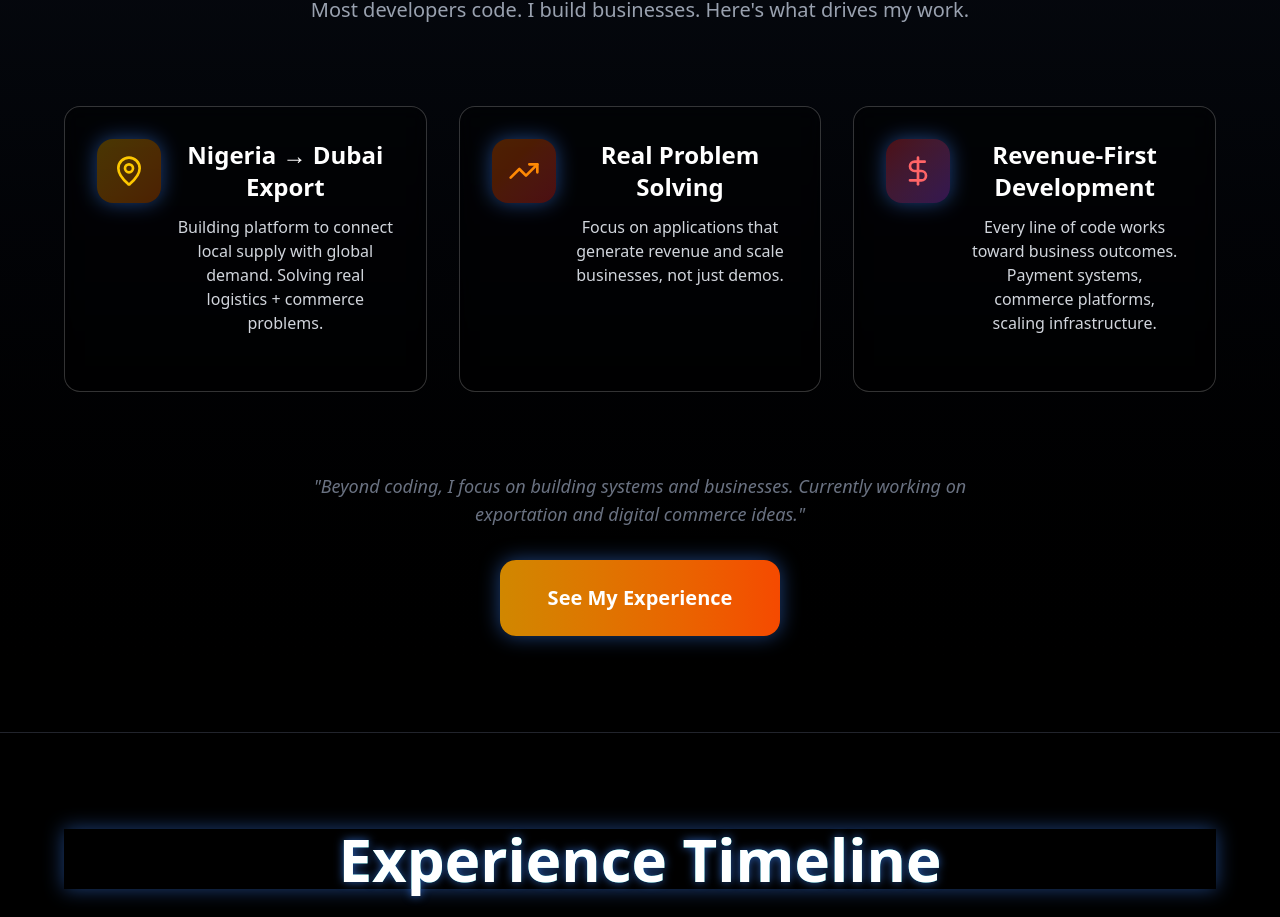
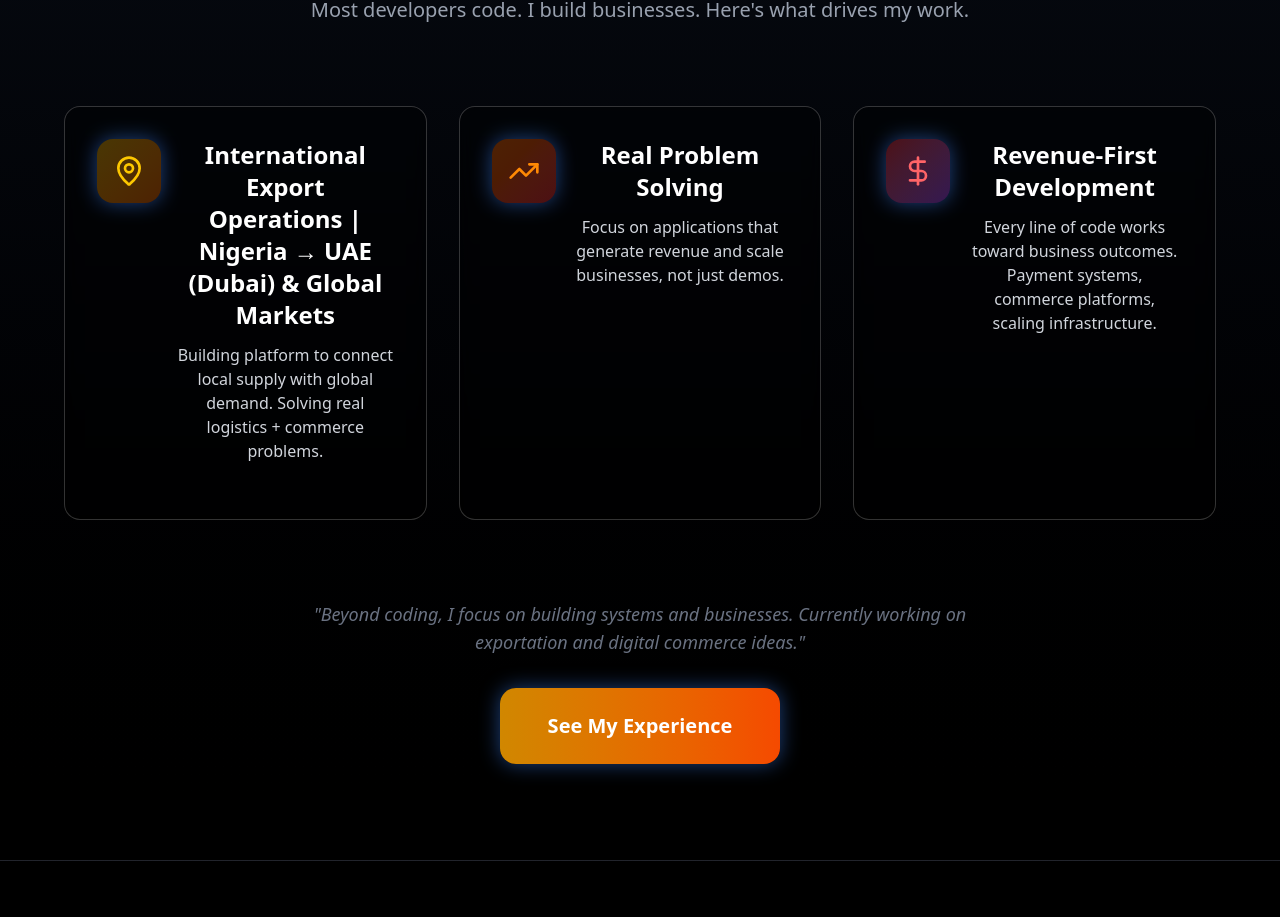
Before and after one commit to oyovwevotukelvino-byte/MY-PORTFOLIO, a React (Vite) app: page / in a window 1280 px wide. Shown: the part 4537-5454 px from the top of the page. Built offline with nearby package versions, Linux system fonts and the light colour scheme.

Commit message:
updated builder mindset

```diff
--- a/src/Sections/BuilderMindset.jsx
+++ b/src/Sections/BuilderMindset.jsx
@@ -40,7 +40,7 @@ function BuilderMindset() {
               </div>
               <div>
                 <h3 className="text-2xl font-bold text-white mb-3 group-hover:text-yellow-400">
-                  Nigeria → Dubai Export
+                  International Export Operations | Nigeria → UAE (Dubai) & Global Markets
                 </h3>
                 <p className="text-gray-300">
                   Building platform to connect local supply with global demand. Solving real logistics + commerce problems.
```
